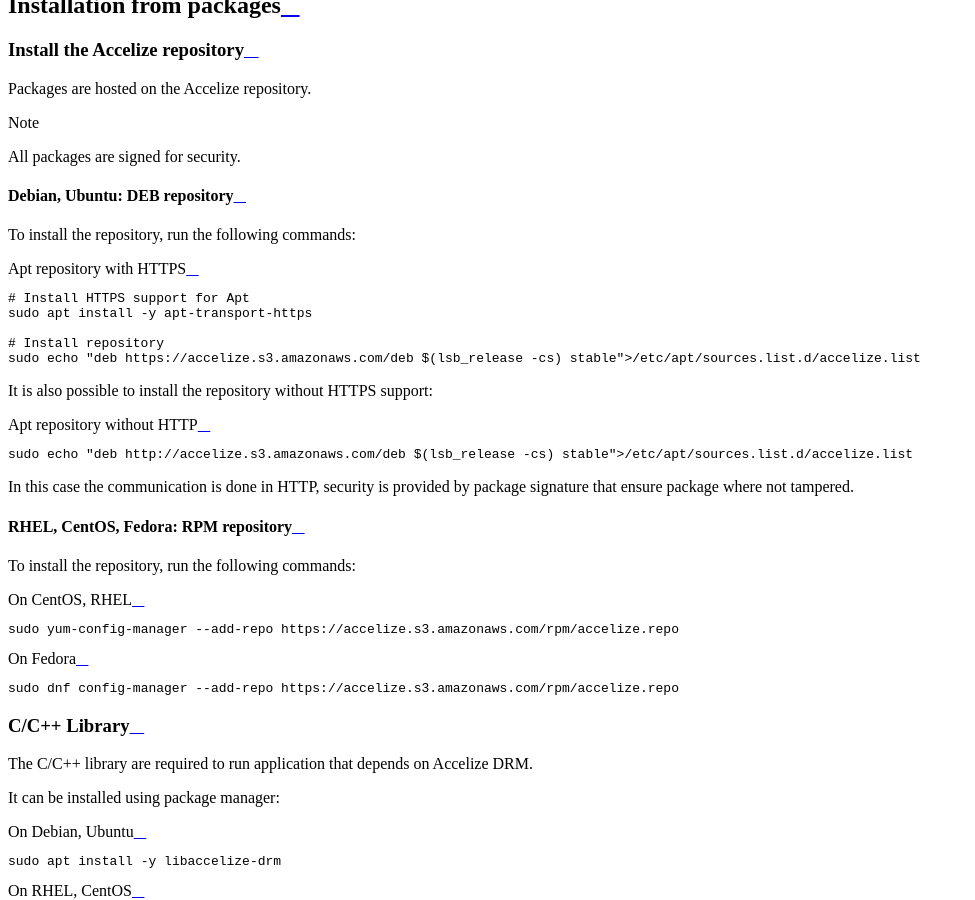
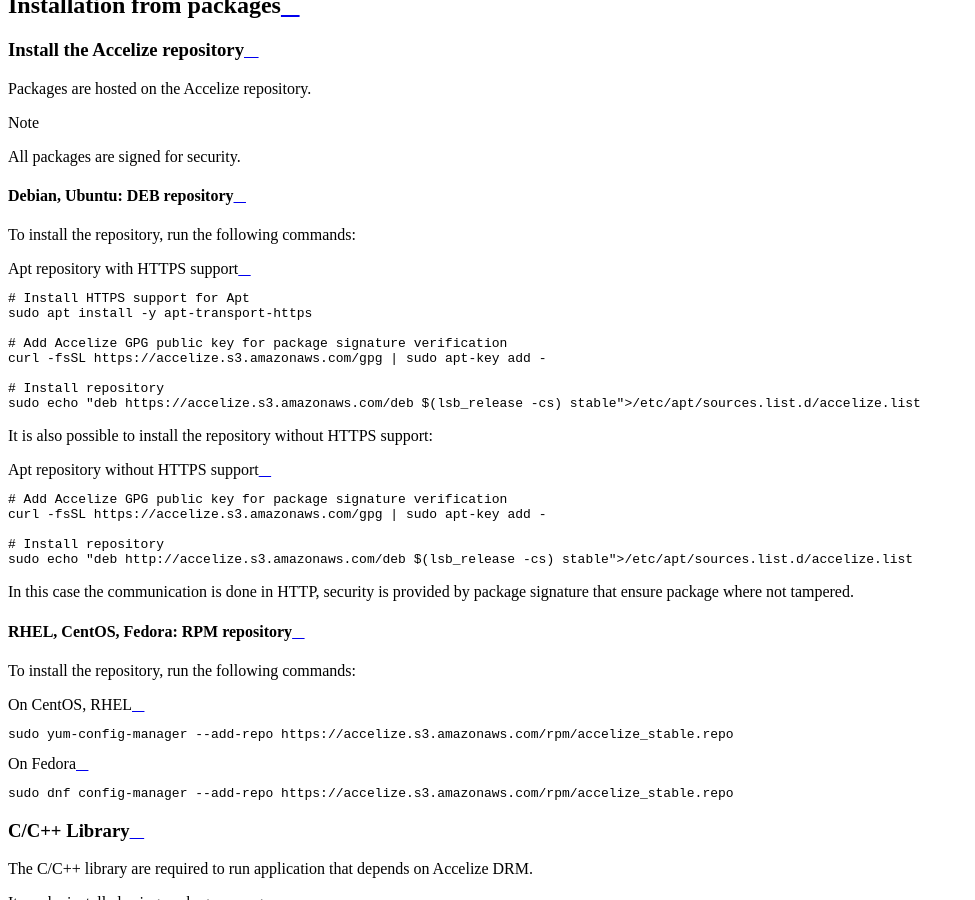
Before and after one commit to Accelize/drm, a Sphinx documentation site: the page built from doc/drm_library_installation.rst, in a window 1280 px wide and 900 px high, scrolled down 1699 px. Shown: the whole window, without its empty margins (0-975 px from the left). Built offline with Sphinx 7.4.7 and the Read the Docs theme 2.0.0, drawn with Linux system fonts in a browser that asks for light colours.

Commit message:
Doc: Add GPG key for apt

```diff
--- a/doc/drm_library_installation.rst
+++ b/doc/drm_library_installation.rst
@@ -42,10 +42,13 @@ Debian, Ubuntu: DEB repository
 To install the repository, run the following commands:
 
 .. code-block:: bash
-    :caption: Apt repository with HTTPS
+    :caption: Apt repository with HTTPS support
 
     # Install HTTPS support for Apt
     sudo apt install -y apt-transport-https
+
+    # Add Accelize GPG public key for package signature verification
+    curl -fsSL https://accelize.s3.amazonaws.com/gpg | sudo apt-key add -
 
     # Install repository
     sudo echo "deb https://accelize.s3.amazonaws.com/deb $(lsb_release -cs) stable">/etc/apt/sources.list.d/accelize.list
@@ -53,14 +56,16 @@ To install the repository, run the following commands:
 It is also possible to install the repository without HTTPS support:
 
 .. code-block:: bash
-    :caption: Apt repository without HTTP
+    :caption: Apt repository without HTTPS support
 
+    # Add Accelize GPG public key for package signature verification
+    curl -fsSL https://accelize.s3.amazonaws.com/gpg | sudo apt-key add -
+
+    # Install repository
     sudo echo "deb http://accelize.s3.amazonaws.com/deb $(lsb_release -cs) stable">/etc/apt/sources.list.d/accelize.list
 
 In this case the communication is done in HTTP, security is provided by package
 signature that ensure package where not tampered.
-
-.. todo:: Check signature verification done correctly.
 
 RHEL, CentOS, Fedora: RPM repository
 ^^^^^^^^^^^^^^^^^^^^^^^^^^^^^^^^^^^^
@@ -70,12 +75,12 @@ To install the repository, run the following commands:
 .. code-block:: bash
     :caption: On CentOS, RHEL
 
-    sudo yum-config-manager --add-repo https://accelize.s3.amazonaws.com/rpm/accelize.repo
+    sudo yum-config-manager --add-repo https://accelize.s3.amazonaws.com/rpm/accelize_stable.repo
 
 .. code-block:: bash
     :caption: On Fedora
 
-    sudo dnf config-manager --add-repo https://accelize.s3.amazonaws.com/rpm/accelize.repo
+    sudo dnf config-manager --add-repo https://accelize.s3.amazonaws.com/rpm/accelize_stable.repo
 
 C/C++ Library
 ~~~~~~~~~~~~~
```
